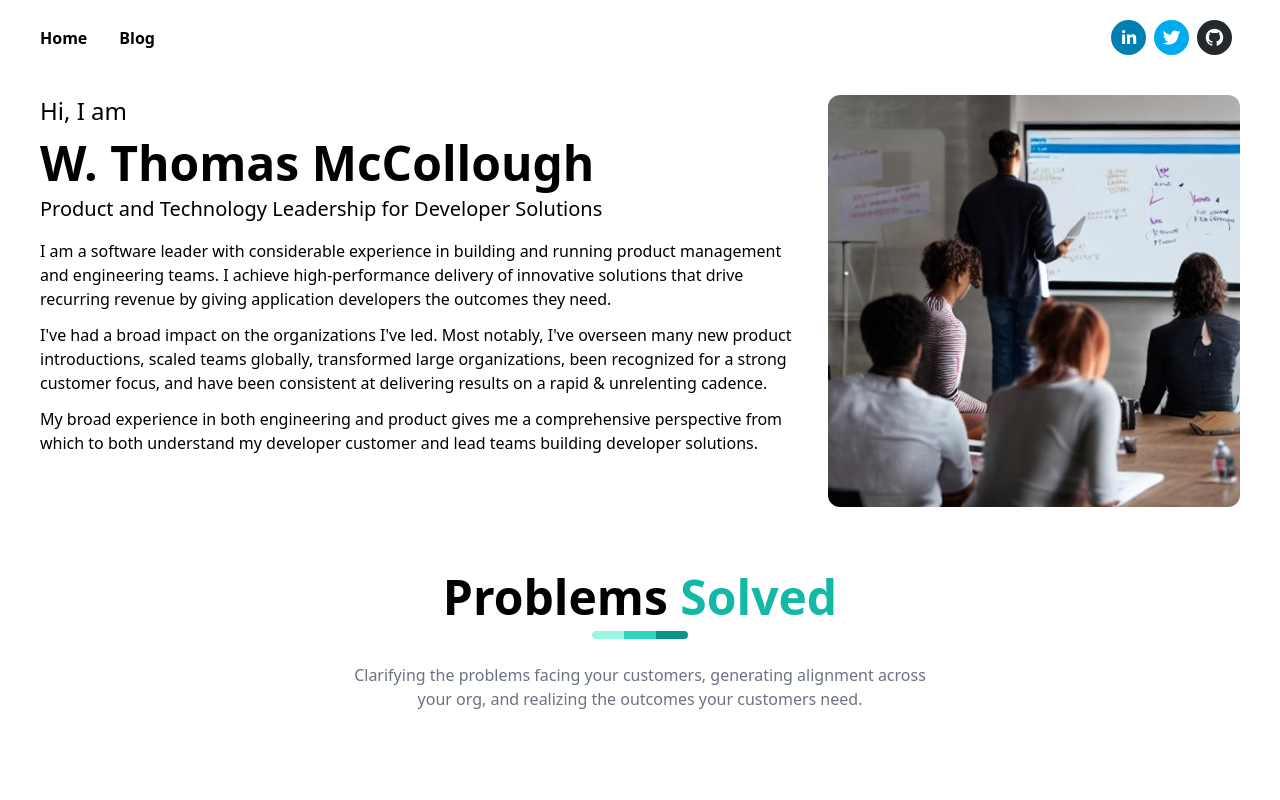
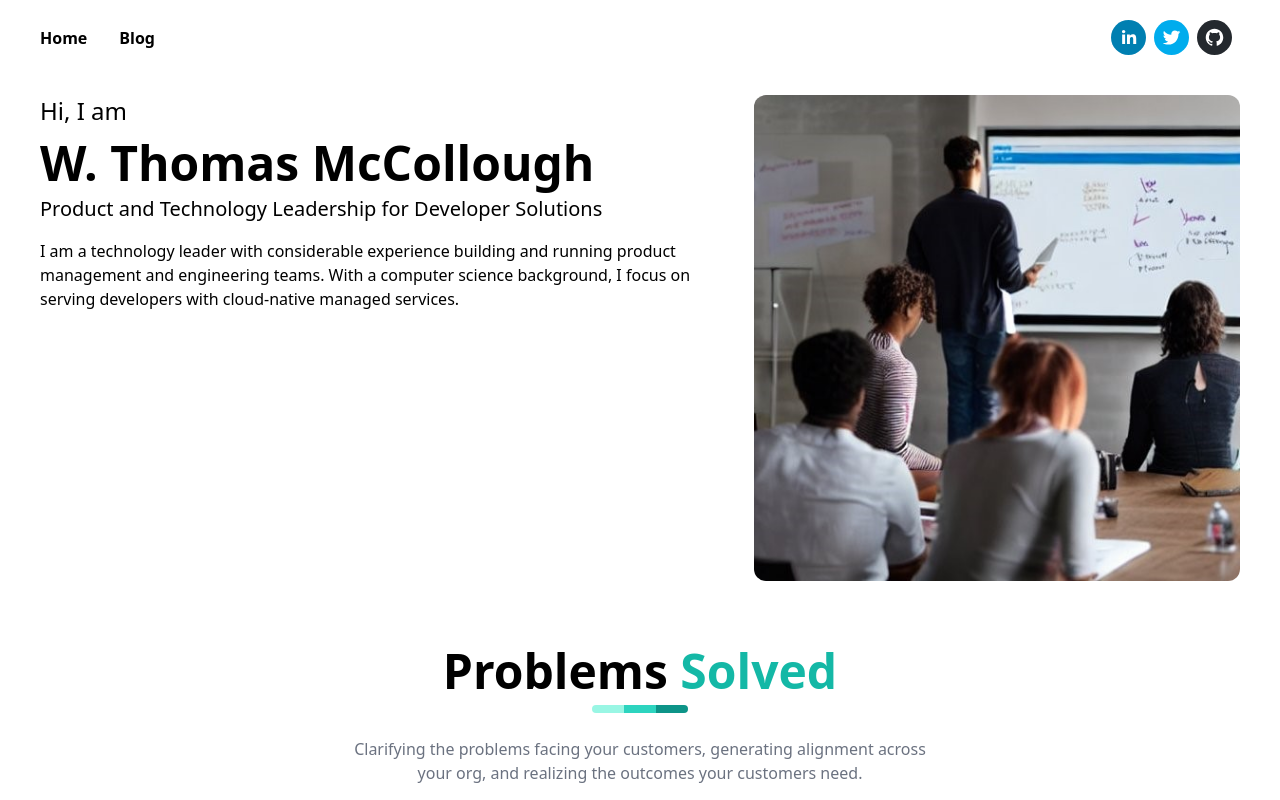
Before and after one commit to chainsaw2k/portfolio, a Next.js app: page / in a window 1280 px wide. Shown: the top 800 px of the page. Built offline with nearby package versions, Linux system fonts and the light colour scheme.

Commit message:
simplify

```diff
--- a/components/Banner.tsx
+++ b/components/Banner.tsx
@@ -8,15 +8,9 @@ function Banner() {
         <h1 className="text-5xl">W. Thomas McCollough</h1>
         <h2 className="mt-5 md:mt-2 text-xl font-normal">Product and Technology Leadership for Developer Solutions</h2>
         <div className="mt-4 mb-10 text-base font-normal">
-          <p className="mt-3">I am a software leader with considerable experience in building and running product management
-            and engineering teams. I achieve high-performance delivery of innovative solutions that drive
-            recurring revenue by giving application developers the outcomes they need.</p>
-          <p className="mt-3">I've had a broad impact on the organizations I've led. Most notably, I've overseen many new product
-            introductions, scaled teams globally, transformed large organizations, been recognized for a
-            strong customer focus, and have been consistent at delivering results on a rapid & unrelenting cadence.    </p>
-          <p className="mt-3">My broad experience in both engineering and product gives me a
-            comprehensive perspective from which to both understand my developer customer and lead
-            teams building developer solutions.          </p>
+          <p className="mt-3">I am a technology leader with considerable experience building and running product
+          management and engineering teams. With a computer science background, I focus on serving developers with
+          cloud-native managed services.</p>
         </div>
       </div>
       <div className="hidden items-center md:flex">
```
